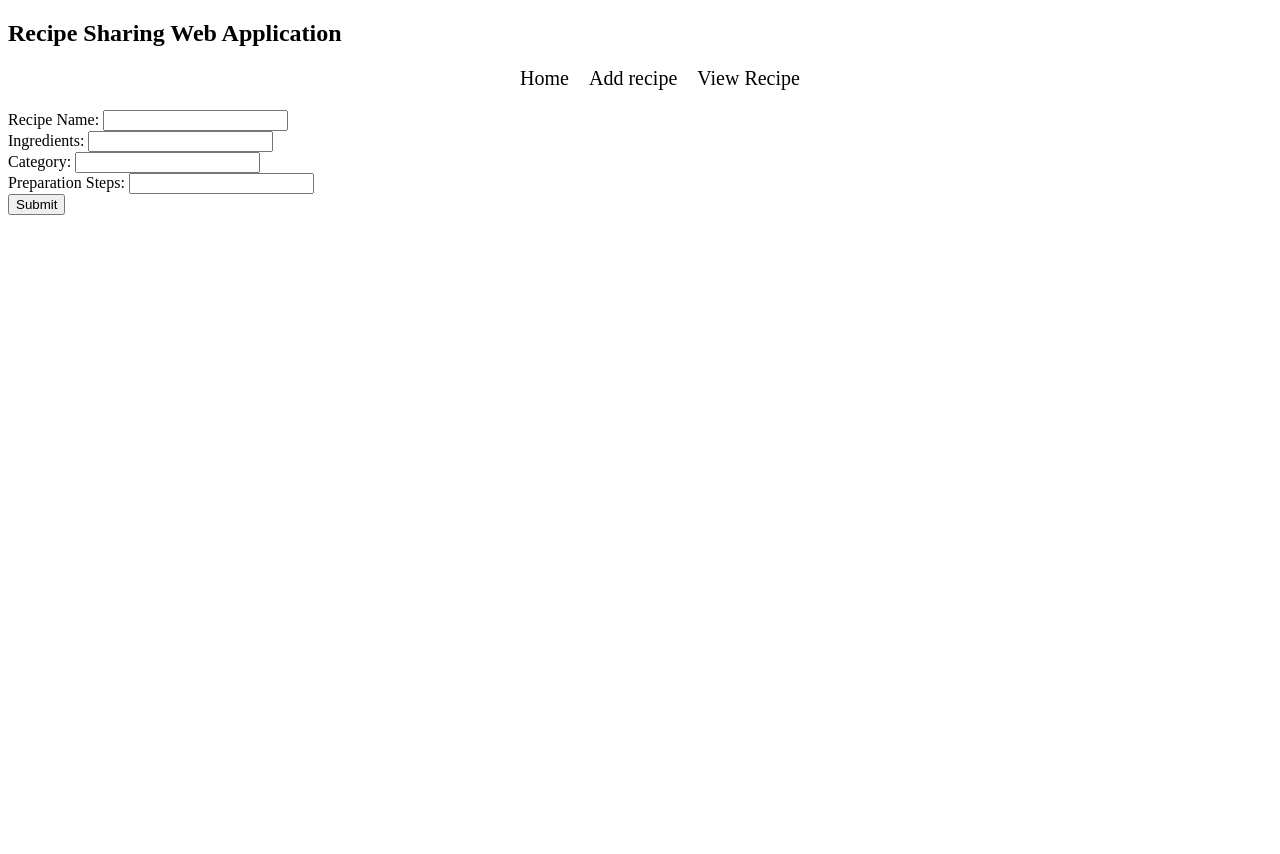
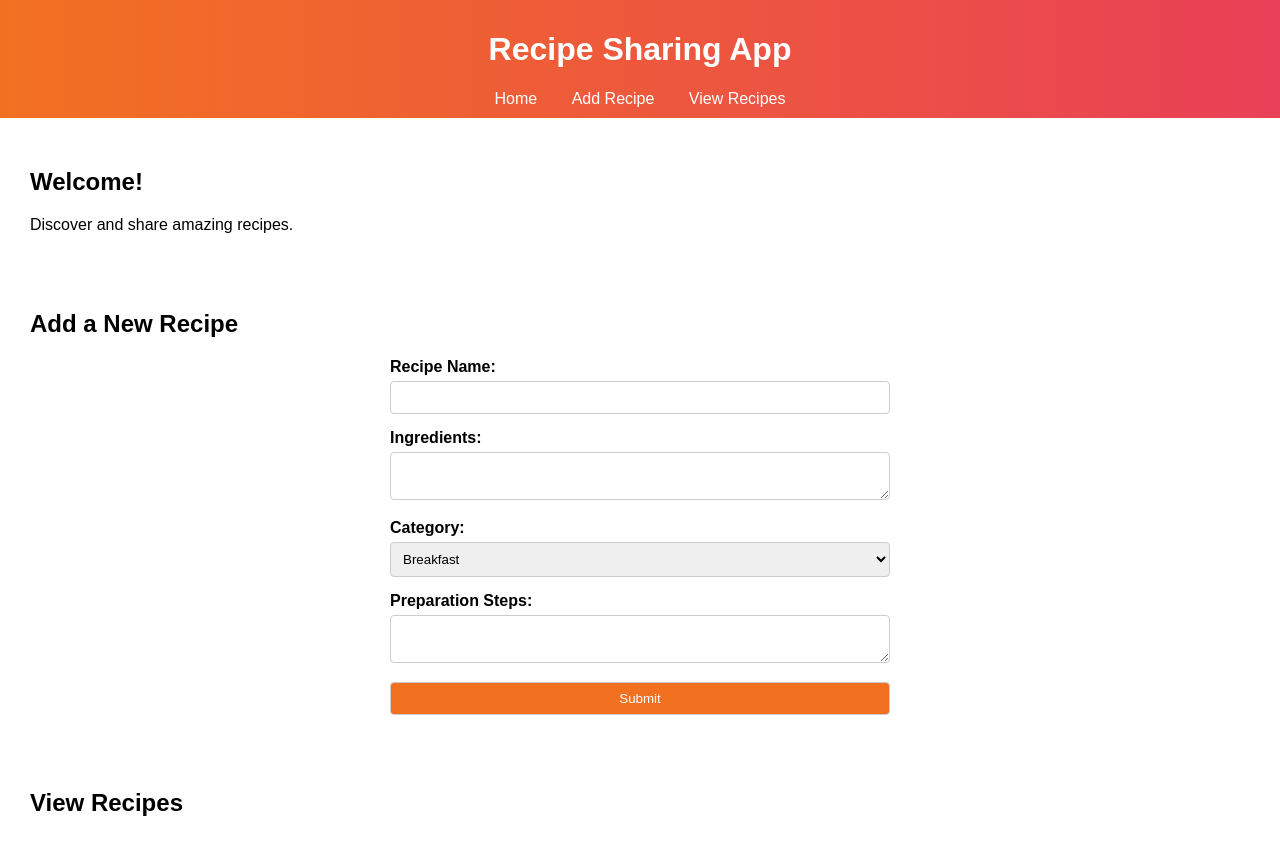
Before and after one commit to ujjwalukstar/Masai_Assessment_30-03-2025, a plain HTML site: page index.html in a window 1280 px wide. Before the commit the page ends 800 px from the top, so only its background shows below. Drawn offline with Linux system fonts and the light colour scheme.

Commit message:
first commit

```diff
--- a/index.html
+++ b/index.html
@@ -3,59 +3,170 @@
 <head>
   <meta charset="UTF-8">
   <meta name="viewport" content="width=device-width, initial-scale=1.0">
-    <title>Recipe Sharing Web Application</title>
-
+  <title>Recipe Sharing App</title>
   <style>
-        .container ul li{
-            flex-direction: column;
-           list-style-type: none;
-           font-weight: 300;
+    body {
+      margin: 0;
+      font-family: Arial, sans-serif;
     }
-
+    header {
+      background: linear-gradient(to right, #f27121, #e94057);
+      color: white;
+      text-align: center;
+      padding: 10px;
+    }
+    nav a {
+      margin: 0 15px;
+      color: white;
+      text-decoration: none;
+    }
+    nav a:hover {
+      text-decoration: underline;
+    }
+    section {
+      margin: 20px;
+      padding: 10px;
+    }
+    .form-container {
+      max-width: 500px;
+      margin: 0 auto;
+    }
+    .form-container label {
+      display: block;
+      margin-bottom: 5px;
+      font-weight: bold;
+    }
+    .form-container input,
+    .form-container textarea,
+    .form-container select,
+    .form-container button {
+      width: 100%;
+      padding: 8px;
+      margin-bottom: 15px;
+      box-sizing: border-box;
+      border: 1px solid #ccc;
+      border-radius: 4px;
+    }
+    button {
+      background-color: #f27121;
+      color: white;
+      border: none;
+      cursor: pointer;
+    }
+    button:hover {
+      background-color: #e94057;
+    }
+    .card {
+      border: 1px solid #ccc;
+      padding: 10px;
+      margin: 10px;
+      background-color: #f9f9f9;
+    }
+    table {
+      width: 100%;
+      border-collapse: collapse;
+    }
+    table th, table td {
+      border: 1px solid #ddd;
+      padding: 8px;
+      text-align: left;
+    }
   </style>
 </head>
 <body>
-    <header class="main_heading">
-        <div>
-            <h2>Recipe Sharing Web Application</h2>
+  <header>
+    <h1>Recipe Sharing App</h1>
+    <nav>
+      <a href="#home">Home</a>
+      <a href="#add-recipe">Add Recipe</a>
+      <a href="#view-recipes">View Recipes</a>
+    </nav>
+  </header>
+  <main>
+    <section id="home">
+      <h2>Welcome!</h2>
+      <p>Discover and share amazing recipes.</p>
+    </section>
+    <section id="add-recipe">
+      <h2>Add a New Recipe</h2>
+      <div class="form-container">
+        <form id="form">
+          <label for="name">Recipe Name:</label>
+          <input type="text" id="name" required>
+          <label for="items">Ingredients:</label>
+          <textarea id="items" required></textarea>
+          <label for="type">Category:</label>
+          <select id="type">
+            <option>Breakfast</option>
+            <option>Lunch</option>
+            <option>Dinner</option>
+            <option>Dessert</option>
+            <option>Drinks</option>
+          </select>
+          <label for="steps">Preparation Steps:</label>
+          <textarea id="steps" required></textarea>
+          <button type="submit">Submit</button>
+        </form>
       </div>
+    </section>
+    <section id="view-recipes">
+      <h2>View Recipes</h2>
+      <div id="container"></div>
+    </section>
+  </main>
+  <script>
+    const form = document.getElementById("form");
+    const container = document.getElementById("container");
 
-    </header>
+    const saveData = (recipes) => {
+      localStorage.setItem("recipes", JSON.stringify(recipes));
+    };
 
-    <nav class="container">
-        <!-- <div class="item"> -->
-          <ul class="items" style="display: flex; justify-content: center;gap: 20px;font-size: 20px;">
-                <li>Home</li>
-                <li>Add recipe</li>
-                <li>View Recipe</li>
-            </ul>
-        <!-- </div> -->
-    </nav>
+    const getData = () => {
+      return JSON.parse(localStorage.getItem("recipes")) || [];
+    };
 
-    <form>
+    form.addEventListener("submit", (e) => {
+      e.preventDefault();
+      const name = document.getElementById("name").value;
+      const items = document.getElementById("items").value.split("\n");
+      const type = document.getElementById("type").value;
+      const steps = document.getElementById("steps").value;
 
-        <div>
-            <label for="text">Recipe Name:</label>
-            <input type="text" name="text" />
-        </div>
+      const newRecipe = { name, items, type, steps };
+      const recipes = getData();
+      recipes.push(newRecipe);
+      saveData(recipes);
+      showRecipes(recipes);
+      form.reset();
+    });
 
-        <div>
-            <label for="textarea">Ingredients:</label>
-            <input type="textarea" name="textarea"  />
-        </div>
+    const showRecipes = (recipes) => {
+      container.innerHTML = "";
+      recipes.forEach((recipe) => {
+        const card = document.createElement("div");
+        card.classList.add("card");
+        card.innerHTML = `
+          <h3>${recipe.name}</h3>
+          <p><strong>Category:</strong> ${recipe.type}</p>
+          <table>
+            <thead>
+              <tr><th>Ingredient</th></tr>
+            </thead>
+            <tbody>
+              ${recipe.items.map((item) => `<tr><td>${item}</td></tr>`).join("")}
+            </tbody>
+          </table>
+          <p>${recipe.steps}</p>
+        `;
+        container.appendChild(card);
+      });
+    };
 
-        <div>
-            <label for="dropdown">Category:</label>
-            <input type="dropdown" name="dropdown" />
-        </div>
-
-        <div>
-            <label for="textarea">Preparation Steps:</label>
-            <input type="textarea" name="textarea"  />
-        </div>
-
-        <button>Submit</button>
-    </form>
-
+    document.addEventListener("DOMContentLoaded", () => {
+      const recipes = getData();
+      showRecipes(recipes);
+    });
+  </script>
 </body>
 </html>
```
Lines whose indentation alone changed are shown as unchanged.
